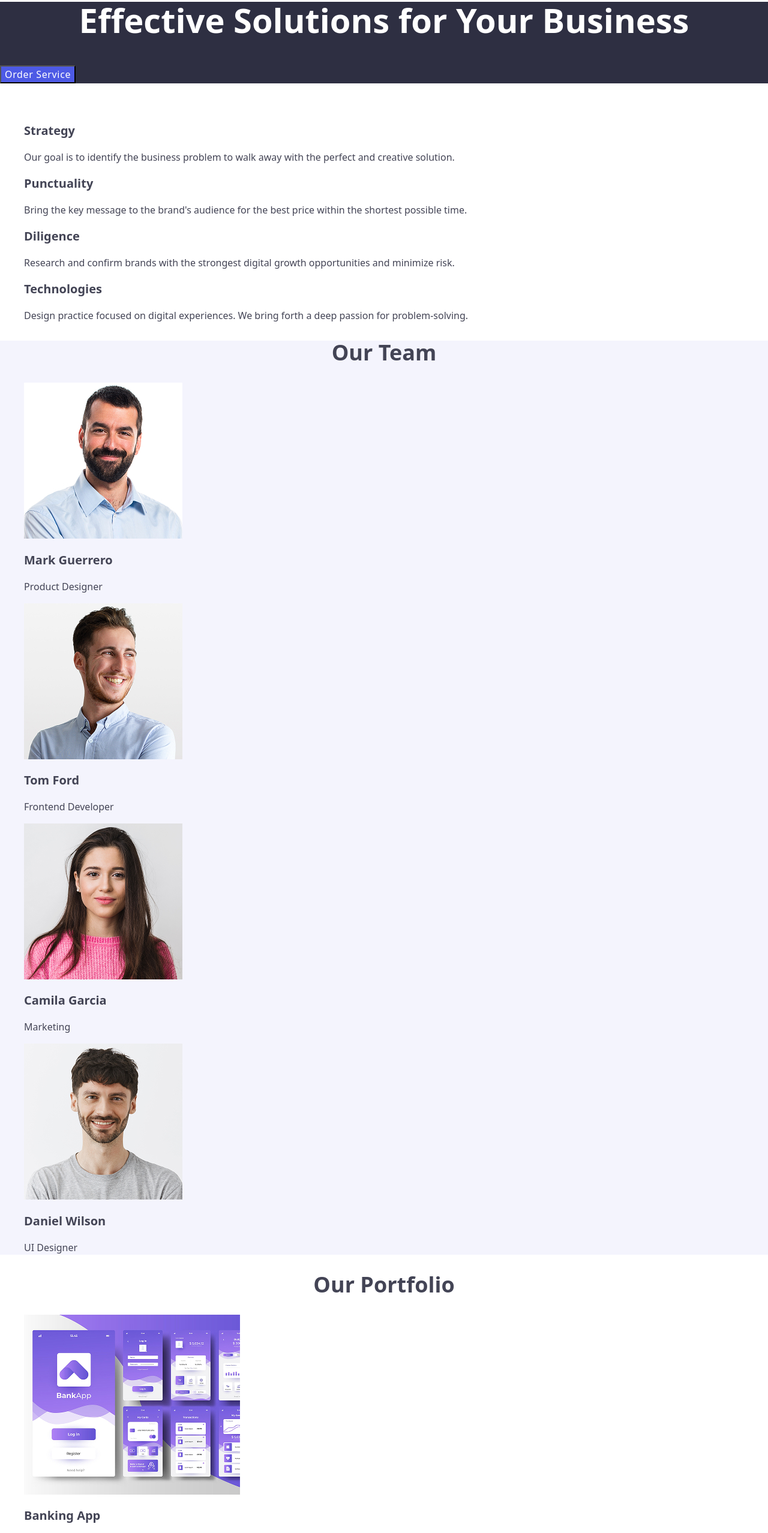
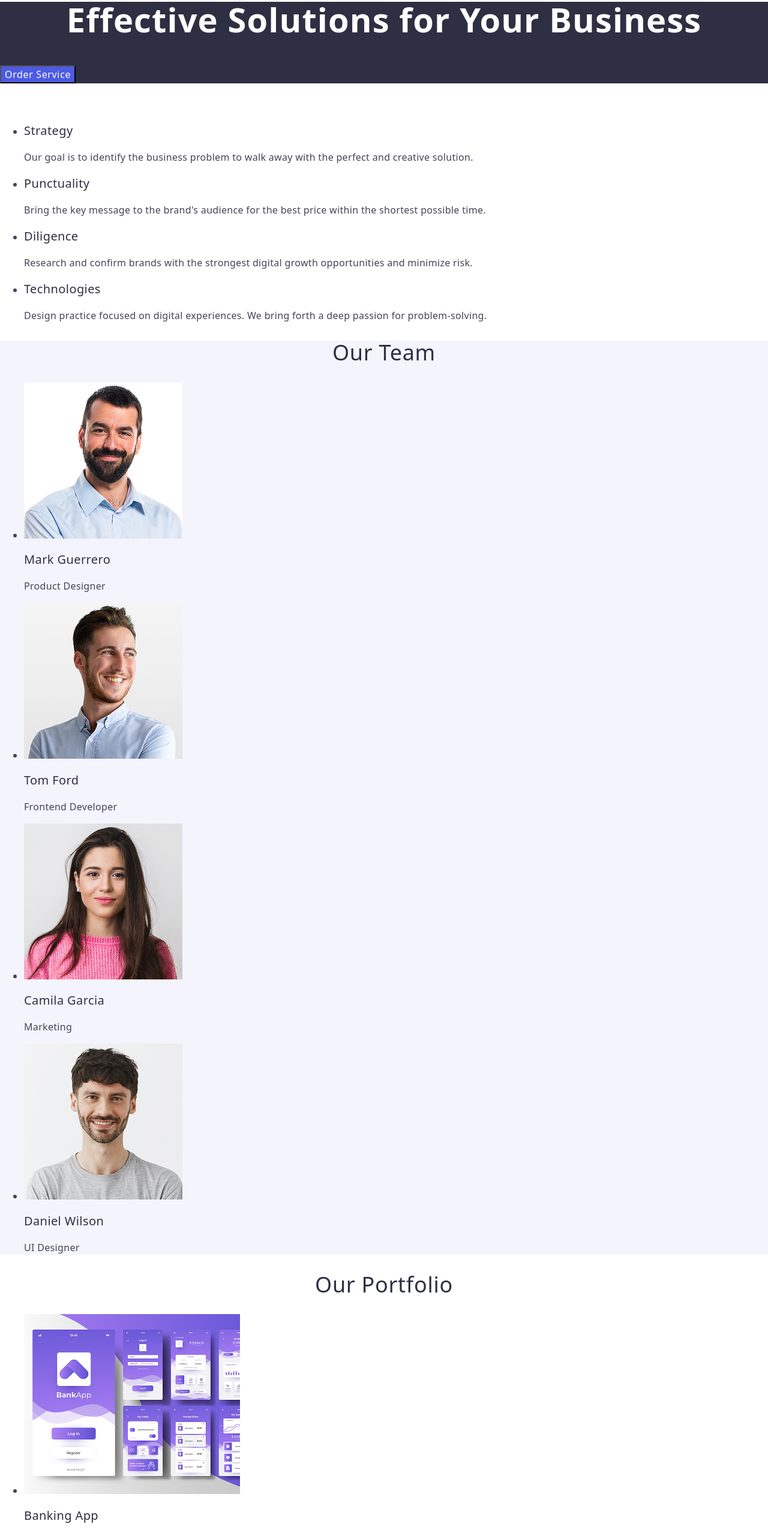
Before and after one commit to AnnaPolisciuc/goit-markup-hw-02, a plain HTML site: page index.html in a window 1280 px wide. Shown: the part 217-2773 px from the top of the page at 60% size. Drawn offline with nearby package versions, Linux system fonts and the light colour scheme.

Commit message:
correct errors

```diff
--- a/css/styles.css
+++ b/css/styles.css
@@ -44,24 +44,34 @@ font-weight: 400;
     font-size: 56px;
     text-align: center;
     line-height: 60px;
+    line-height: 1.07;
+    letter-spacing: 0.02em;
 }
 .second-title {
     font-size: 36px;
     text-align: center;
     line-height: 40px;
+    font-weight: 500;
+    letter-spacing: 0.02em;
+    color: #2e2f42;
+    line-height: 1.11;
+    letter-spacing: 0.02em;
+    text-transform: capitalize;
 }
 .thirt-title {
     font-size: 20px;
     line-height: 24px;
+    font-weight: 500;
+    letter-spacing: 0.02em;
+    color: #2e2f42;
 }
-p {
+.text {
     font-size: 16px;
     line-height: 1.5;
     line-height: 24px;
+    letter-spacing: 0.02em;
 }
-ul {
-    list-style: none;
-}
+
 
 .button {
     background-color: #4D5AE5;
@@ -91,7 +101,7 @@ ul {
     list-style: none;
 }
 
-footer {
+.footer {
     background-color: #2E2F42;
     color: #F4F4FD;
 }
--- a/index.html
+++ b/index.html
@@ -38,13 +38,13 @@
         <section>
             <h2 class="invisible-title">Advantages</h2>
             <ul>
-                <li><h3 class="thirt-title">Strategy</h3><p>Our goal is to identify the business
+                <li><h3 class="thirt-title">Strategy</h3><p class="text">Our goal is to identify the business
                     problem to walk away with the perfect and creative solution.</p></li>
-                <li><h3 class="thirt-title">Punctuality</h3><p>Bring the key message to the brand's
+                <li><h3 class="thirt-title">Punctuality</h3><p class="text">Bring the key message to the brand's
                     audience for the best price within the shortest possible time.</p></li>
-                <li><h3 class="thirt-title">Diligence</h3><p>Research and confirm brands with the
+                <li><h3 class="thirt-title">Diligence</h3><p class="text">Research and confirm brands with the
                     strongest digital growth opportunities and minimize risk.</p></li>
-                <li><h3 class="thirt-title">Technologies</h3><p>Design practice focused on
+                <li><h3 class="thirt-title">Technologies</h3><p class="text">Design practice focused on
                     digital experiences. We bring forth a deep passion for problem-solving.</p></li>
             </ul>
         </section>
@@ -54,22 +54,22 @@
                 <li>
                     <img src="./images/img.jpg" alt="Mark Guerrero" width="264" height="260">
                     <h3 class="thirt-title">Mark Guerrero</h3>
-                    <p>Product Designer</p>
+                    <p class="text">Product Designer</p>
                 </li>
                 <li>
                     <img src="./images/img-2.jpg" alt="Tom Ford" width="264" height="260">
                     <h3 class="thirt-title">Tom Ford</h3>
-                    <p>Frontend Developer</p>
+                    <p class="text">Frontend Developer</p>
                 </li>
                 <li>
                     <img src="./images/img-3.jpg" alt="Tom Ford" width="264" height="260">
                     <h3 class="thirt-title">Camila Garcia</h3>
-                    <p>Marketing</p>
+                    <p class="text">Marketing</p>
                 </li>
                 <li>
                     <img src="./images/img-4.jpg" alt="Daniel Wilson" width="264" height="260">
                     <h3 class="thirt-title">Daniel Wilson</h3>
-                    <p>UI Designer</p>
+                    <p class="text">UI Designer</p>
                 </li>
             </ul>
         </section>
@@ -80,30 +80,30 @@
                 <li>
                     <img src="./images/banking-app.jpg" alt="Banking App" width="360" height="300">
                     <h3 class="thirt-title">Banking App</h3>
-                    <p>App</p>
+                    <p class="text">App</p>
                 </li>
                 <li><img src="./images/cashless-payment.jpg" alt="Cashless Payment" width="360" height="300">
                     <h3 class="thirt-title">Cashless Payment</h3>
-                    <p>Marketing</p></li>
+                    <p class="text">Marketing</p></li>
                 <li><img src="./images/meditation-app.jpg" alt="Meditation App" width="360" height="300">
                     <h3 class="thirt-title">Meditation App</h3>
-                    <p>App</p></li>
+                    <p class="text">App</p></li>
                 <li><img src="./images/taxi-service.jpg" alt="Taxi Service" width="360" height="300">
                     <h3 class="thirt-title">Taxi Service</h3>
-                    <p>Marketing</p></li>
+                    <p class="text">Marketing</p></li>
                 <li><img src="./images/screen-illustrations.jpg" alt="Screen Illustrations" width="360" height="300">
                     <h3 class="thirt-title">Screen Illustrations</h3>
-                    <p>Design</p></li>
+                    <p class="text">Design</p></li>
                 <li><img src="./images/online-courses.jpg" alt="Online Courses" width="360" height="300">
                     <h3 class="thirt-title">Online Courses</h3>
-                    <p>Marketing</p></li>
+                    <p class="text">Marketing</p></li>
             </ul>
         </section>
     </main>
 
-    <footer>
+    <footer class="footer">
         <a class="logo" href="./index.html">Web<span class="logo-studio-footer">Studio</span></a>
-        <p>Increase the flow of customers and sales for your business with digital marketing & growth solutions.</p>
+        <p class="text">Increase the flow of customers and sales for your business with digital marketing & growth solutions.</p>
     </footer>
 </body>
 </html>
```
